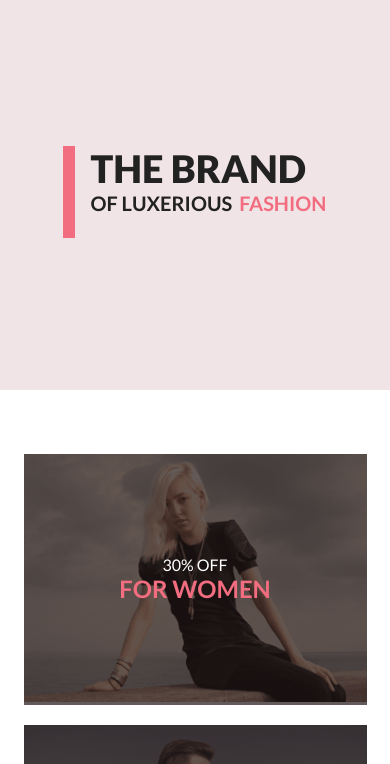
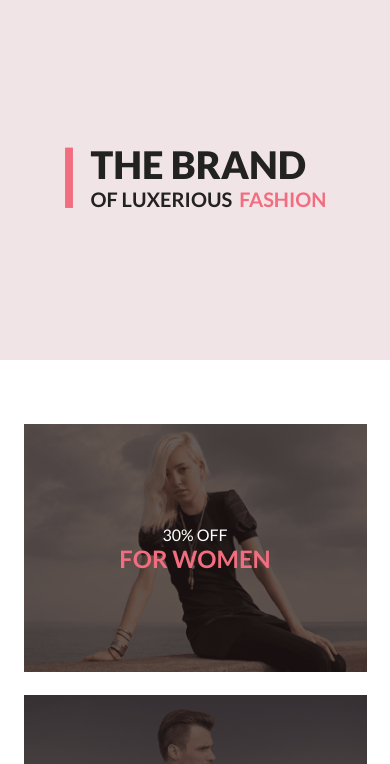
Before and after one commit to Klim89/HTML-CSS-web-layout, a plain HTML site: page Практика/Homework/HW_9/index.html in a window 390 px wide. Shown: the part 80-844 px from the top of the page. Drawn offline with Linux system fonts and the light colour scheme.

Commit message:
Homework№9_fixed bugs

```diff
--- a/Практика/Homework/HW_9/index.html
+++ b/Практика/Homework/HW_9/index.html
@@ -70,7 +70,7 @@
         <main class="main__content center">
             <img class="men" src="img/men.png" alt="men">
             <div class="section">
-                <div class="line"> <svg xmlns="http://www.w3.org/2000/svg" width="12" height="93" viewBox="0 0 12 93" fill="none">
+                <div class="line"> <svg class="line__svg" xmlns="http://www.w3.org/2000/svg" width="12" height="93" viewBox="0 0 12 93" fill="none">
 <path d="M12 0.900879H0V92.9009H12V0.900879Z" fill="#F16D7F" />
 </svg>
                 </div>
--- a/Практика/Homework/HW_9/style.css
+++ b/Практика/Homework/HW_9/style.css
@@ -305,6 +305,7 @@ body {
 
 .section {
     display: flex;
+    align-items: center;
     justify-content: center;
     gap: 16px;
     margin-top: 290px;
@@ -982,7 +983,13 @@ input:hover {
     .section {
         margin-top: 148px;
         margin-bottom: 149px;
-        flex-wrap: wrap;
+        max-height: 66px;
+        align-items: flex-end;
+    }
+
+    .line__svg {
+        width: 12px;
+        height: 61px;
     }
 
     .brand {
@@ -1024,8 +1031,11 @@ input:hover {
         content: url(img/Categories.png);
     }
 
+    .layer {
+        height: 99%;
+    }
+
     .layer_1 {
-        width: 100%;
         height: 98%;
     }
 
```
